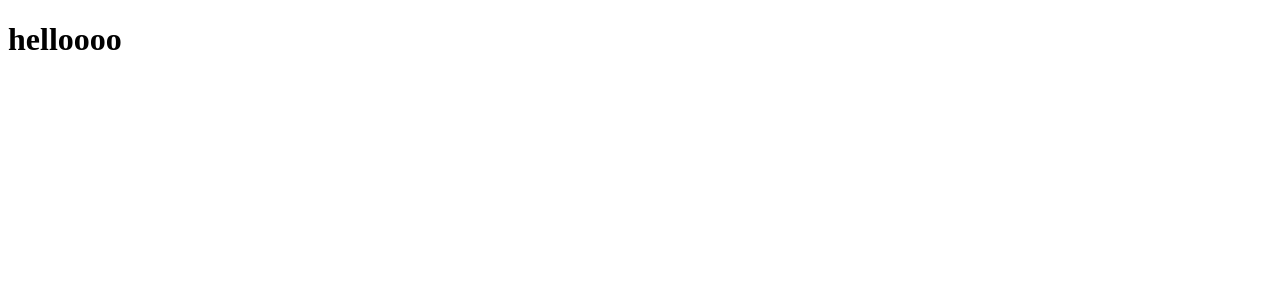
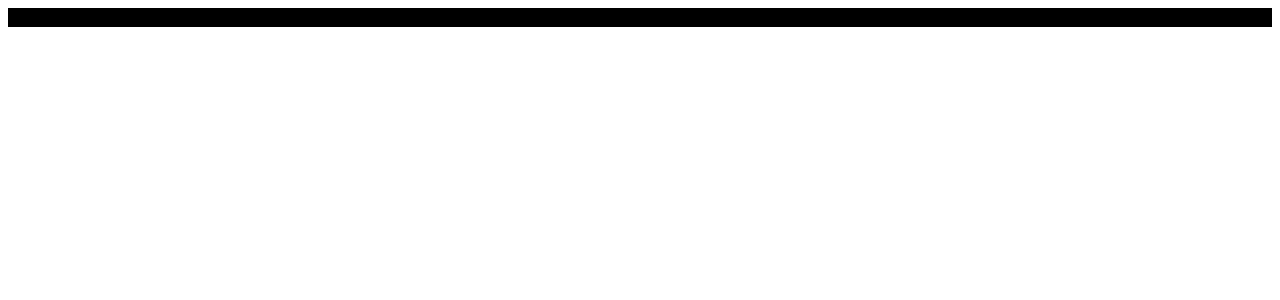
Before and after one commit to anshulamrahs/Netflixclone, a React (Create React App) app: page / in a window 1280 px wide. Shown: the top 300 px of the page. Built offline with nearby package versions, Linux system fonts and the light colour scheme.

Commit message:
new components

```diff
--- a/package.json
+++ b/package.json
@@ -9,6 +9,7 @@
     "react": "^18.2.0",
     "react-dom": "^18.2.0",
     "react-scripts": "5.0.1",
+    "sass": "^1.57.1",
     "web-vitals": "^2.1.4"
   },
   "scripts": {
--- a/public/index.html
+++ b/public/index.html
@@ -9,35 +9,21 @@
       name="description"
       content="Web site created using create-react-app"
     />
+    <link href="https://fonts.googleapis.com/css2?family=Roboto:ital,wght@0,100;0,300;0,400;0,500;0,700;1,100;1,500&display=swap" rel="stylesheet">
     <link rel="apple-touch-icon" href="%PUBLIC_URL%/logo192.png" />
-    <!--
-      manifest.json provides metadata used when your web app is installed on a
-      user's mobile device or desktop. See https://developers.google.com/web/fundamentals/web-app-manifest/
-    -->
+    <style>
+      *
+      {font-family: 'Roboto', sans-serif;
+    }
+
+    </style>
     <link rel="manifest" href="%PUBLIC_URL%/manifest.json" />
-    <!--
-      Notice the use of %PUBLIC_URL% in the tags above.
-      It will be replaced with the URL of the `public` folder during the build.
-      Only files inside the `public` folder can be referenced from the HTML.
 
-      Unlike "/favicon.ico" or "favicon.ico", "%PUBLIC_URL%/favicon.ico" will
-      work correctly both with client-side routing and a non-root public URL.
-      Learn how to configure a non-root public URL by running `npm run build`.
-    -->
     <title>React App</title>
   </head>
   <body>
     <noscript>You need to enable JavaScript to run this app.</noscript>
     <div id="root"></div>
-    <!--
-      This HTML file is a template.
-      If you open it directly in the browser, you will see an empty page.
 
-      You can add webfonts, meta tags, or analytics to this file.
-      The build step will place the bundled scripts into the <body> tag.
-
-      To begin the development, run `npm start` or `yarn start`.
-      To create a production bundle, use `npm run build` or `yarn build`.
-    -->
   </body>
 </html>
--- a/src/App.js
+++ b/src/App.jsx
@@ -1,7 +1,11 @@
+import "./app.scss"
+import Home from "./home/Home";
+
+
 function App() {
     return (
       <div className="App">
-        <h1>helloooo</h1>
+        <Home/>
       </div>
     );
   }
--- /dev/null
+++ b/src/app.scss
@@ -0,0 +1,3 @@
+:root {
+    --main-color: black
+}
--- /dev/null
+++ b/src/home/Home.jsx
@@ -0,0 +1,11 @@
+import "./home.scss";
+
+const Hello = () => {
+  return (
+    <div className='home'>
+        Hello
+    </div>
+  )
+}
+
+export default Hello
--- /dev/null
+++ b/src/home/home.scss
@@ -0,0 +1,3 @@
+.home {
+    background-color: var(--main-color);
+}
```
Also changed, not shown: 1 other file (tests, documents, lock files or other folders).
